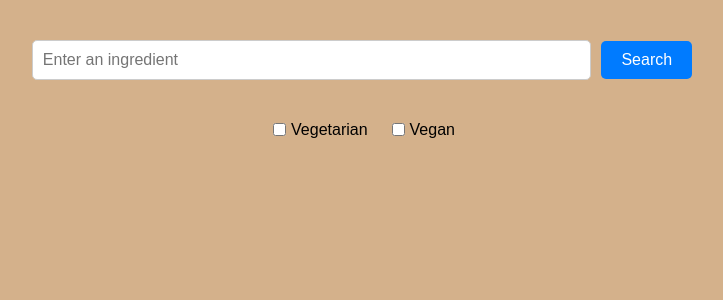
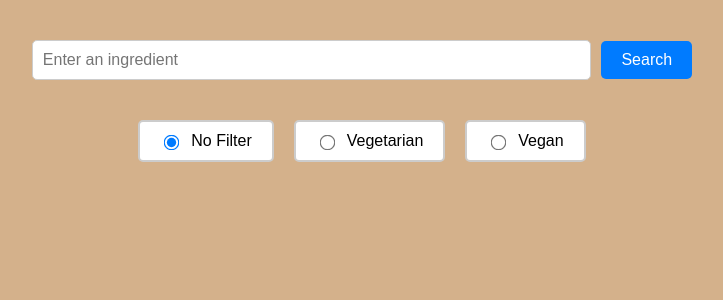
Before and after one commit to KJ4277/Recipe-CS-Coursework, a PHP site: page /main_page.php in a window 1280 px wide. Shown: the top 300 px of the page, without its empty margins (278-1001 px from the left). Run offline with PHP 8.4, Linux system fonts and the light colour scheme.

Commit message:
Update main_page.php

```diff
--- a/recipe_website/main_page.php
+++ b/recipe_website/main_page.php
@@ -1,3 +1,4 @@
+
 <!DOCTYPE html>
 <html lang="en">
 <head>
@@ -53,14 +54,32 @@
             margin-bottom: 20px;
         }
 
-        .filters-container label {
-            font-size: 1rem;
+        .filter-option {
             display: flex;
             align-items: center;
+            gap: 10px;
+            padding: 10px 20px;
+            border: 2px solid #ccc;
+            border-radius: 5px;
+            background-color: white;
+            cursor: pointer;
+            transition: background-color 0.3s, border-color 0.3s;
         }
 
-        .filters-container input[type="checkbox"] {
-            margin-right: 5px;
+        .filter-option:hover {
+            background-color: #f5f5f5;
+            border-color: #007bff;
+        }
+
+        .filter-option input[type="radio"] {
+            accent-color: #007bff; /* Customize the radio button color */
+            transform: scale(1.2); /* Enlarge the radio button slightly */
+        }
+
+        .filter-option input[type="radio"]:checked + label {
+            background-color: #007bff;
+            color: white;
+            border-color: #0056b3;
         }
 
         .meals-container {
@@ -142,6 +161,7 @@
         .toggle-instructions-btn:hover {
             background-color: #0056b3;
         }
+
     </style>
 </head>
 <body>
@@ -152,10 +172,23 @@
     </div>
 
     <!-- Filter options -->
+    <!-- Filter options -->
     <div class="filters-container">
-        <label><input type="checkbox" id="vegetarianFilter"> Vegetarian</label>
-        <label><input type="checkbox" id="veganFilter"> Vegan</label>
+        <label class="filter-option">
+            <input type="radio" id="noneFilter" name="dietFilter" value="none" checked>
+            No Filter
+        </label>
+        <label class="filter-option">
+            <input type="radio" id="vegetarianFilter" name="dietFilter" value="vegetarian">
+            Vegetarian
+        </label>
+        <label class="filter-option">
+            <input type="radio" id="veganFilter" name="dietFilter" value="vegan">
+            Vegan
+        </label>
     </div>
+
+
 
     <!-- Meals display area -->
     <div id="mealsContainer" class="meals-container"></div>
@@ -169,8 +202,7 @@
 
         function fetchFilterMeal() {
     const userInput = document.getElementById('userInput').value.trim();
-            const vegetarianChecked = document.getElementById('vegetarianFilter').checked;
-            const veganChecked = document.getElementById('veganFilter').checked;
+    const dietFilter = document.querySelector('input[name="dietFilter"]:checked').value;
 
     if (!userInput) {
         alert('Please enter an ingredient');
@@ -194,9 +226,9 @@
                                 const meal = mealData.meals[0];
                                 const ingredients = getIngredients(meal);
 
-                                    // Check for non-vegetarian and non-vegan ingredients
-                                    if (vegetarianChecked && containsNonVegetarian(ingredients)) return false;
-                                    if (veganChecked && containsNonVegan(ingredients)) return false;
+                                if (dietFilter === 'vegetarian' && containsNonVegetarian(ingredients)) return false;
+                                if (dietFilter === 'vegan' && containsNonVegan(ingredients)) return false;
+
                                 return true;
                             });
 
@@ -215,6 +247,7 @@
                 mealsContainer.innerHTML = '<p>Sorry, there was an error fetching the meals.</p>';
             });
     }
+
 
         function displayMealCard(meal) {
             const mealCard = document.createElement('div');
```
Lines whose indentation alone changed are shown as unchanged.
